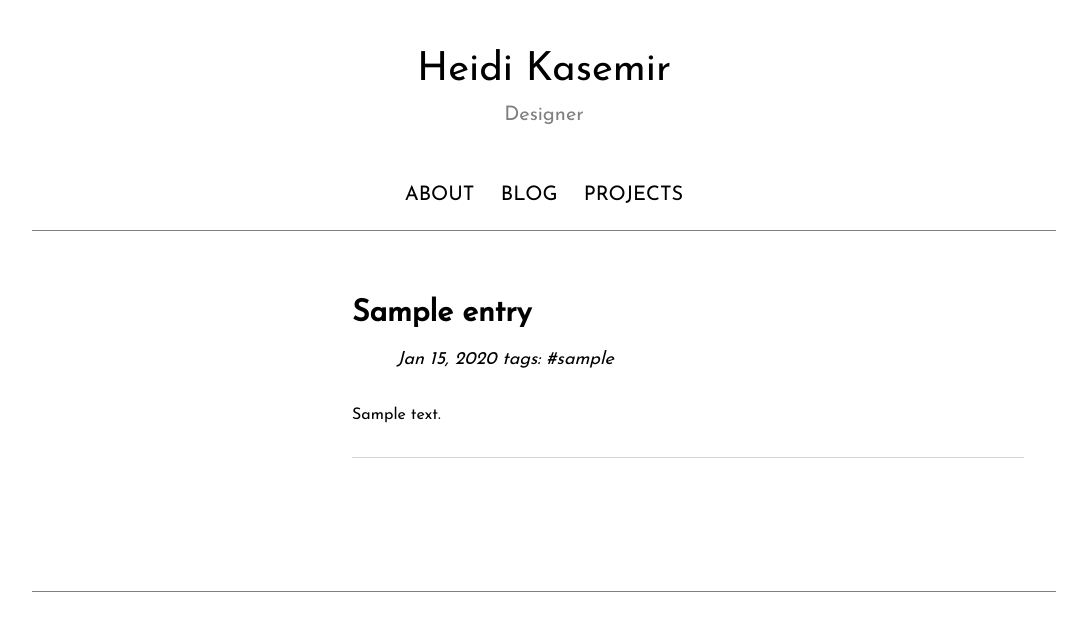
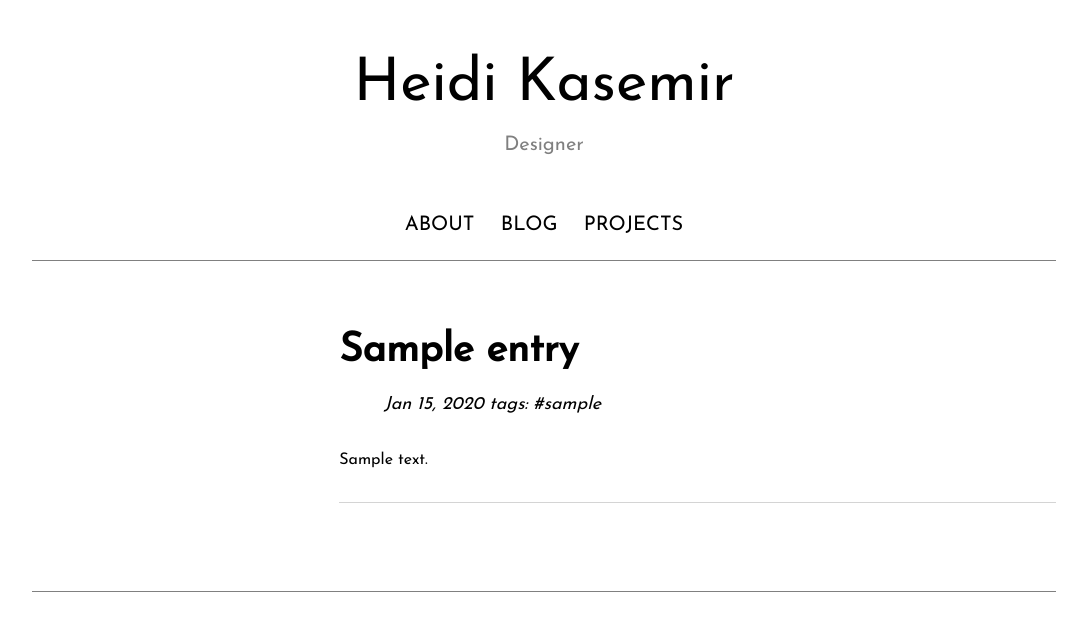
Before and after one commit to hkasemir/heidiK, a Django app: page /blog/ in a window 1280 px wide. Shown: the top 631 px of the page, without its empty margins (96-1183 px from the left). Run offline with Django 3.2, Linux system fonts and the light colour scheme; tables that the repository leaves empty hold one stand-in row (values such as "Sample post"); some libraries are stand-ins or nearby versions; some web fonts are replaced.

Commit message:
tinkering with css

```diff
--- a/static/mainpage/css/styles.css
+++ b/static/mainpage/css/styles.css
@@ -68,11 +68,18 @@ body {
 }
 
 .container {
-    width: 75%;
+    width: 80%;
     margin: auto;
-    padding: 30px;
     position: relative;
     min-height: 250px;
+    margin-top: 30px;
+}
+
+.content {
+    padding-bottom: 30px;
+    margin-bottom: 45px;
+    max-width: 70%;
+    margin-left: 30%;
 }
 
 footer {
@@ -88,7 +95,7 @@ footer {
 h2 {
     padding-bottom: 10px;
     padding-top: 30px;
-    font-size: 30px;
+    font-size: 40px;
 }
 
 header {
@@ -96,8 +103,7 @@ header {
     margin-right: auto;
     margin-top: 40px;
     text-align: center;
-    font-size: 40px;
-
+    font-size: 60px;
 }
 
 .links-bar {
--- a/templates/mainpage/index.html
+++ b/templates/mainpage/index.html
@@ -7,7 +7,7 @@
 <a href="/static/mainpage/images/Optimized-DSC_4281.JPG">
   <img class="side-pic" src="{% static "mainpage/images/Optimized-DSC_4281.JPG" %}"></a>
 {% for obj in content_object_list %}
-  <div class="post">
+  <div class="content">
     <h2>{{ obj.header }}</a></h2>
     <p>{{ obj.content }}</p>
   </div>
```
